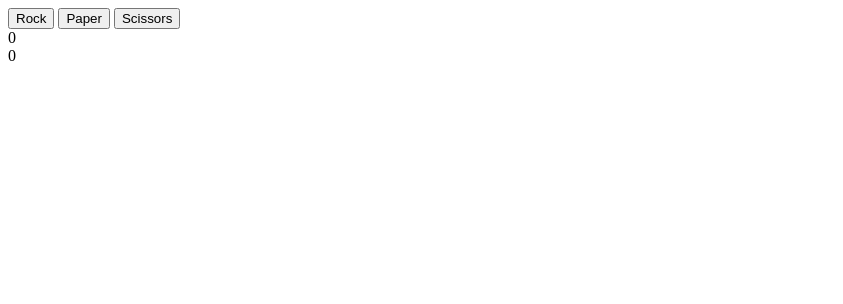
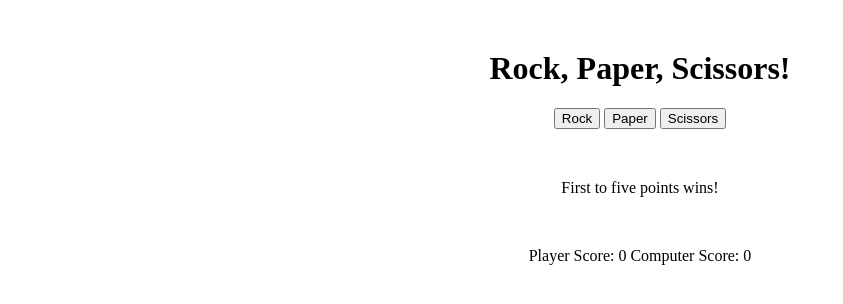
Before and after one commit to ncamarena57/rockpaperscissors, a plain HTML site: page index.html in a window 1280 px wide. Shown: the whole page, without its empty margins (0-843 px from the left). Drawn offline with Linux system fonts and the light colour scheme.

Commit message:
Add styling to page

```diff
--- a/index.html
+++ b/index.html
@@ -4,17 +4,18 @@
     <meta charset="UTF-8">
     <meta http-equiv="X-UA-Compatible" content="IE=edge">
     <meta name="viewport" content="width=device-width, initial-scale=1.0">
-    <title>Document</title>
-
+    <link rel="stylesheet" href="style.css">
+    <title>Rock Paper Scissors</title>
 </head>
 <body>
+    <h1>Rock, Paper, Scissors!</h1>
    <button id="rock">Rock</button>
    <button id="paper">Paper</button>
    <button id="scissors">Scissors</button>
-   <div class="results"></div>
+   <div class="results">First to five points wins!</div>
 
-   <div id="player"></div>
-   <div id="computer"></div>
+   <span>Player Score: </span><div id="player" class="score"></div>
+   <span>Computer Score: </span><div id="computer" class="score"></div>
    <script src="script.js"></script>
 </body>
 </html>
--- /dev/null
+++ b/style.css
@@ -0,0 +1,12 @@
+body {
+    margin-top: 50px;
+    text-align: center;
+}
+
+.score {
+    display: inline-flex;
+}
+
+.results {
+    margin: 50px;
+}
```
